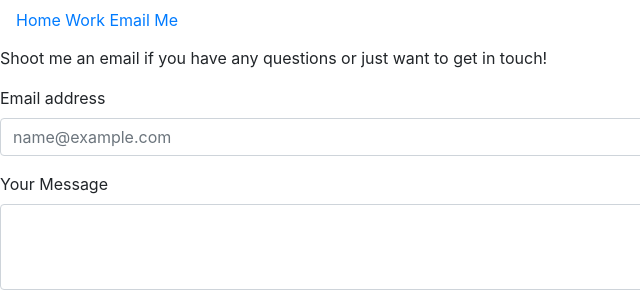
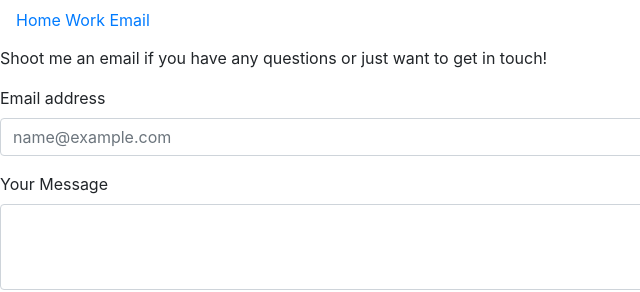
Before and after one commit to quintonpierce/WebPortfolio-, a plain HTML site: page contact.html in a window 1280 px wide. Shown: the top 292 px of the page, 0-640 px from the left. Drawn offline with nearby package versions, Linux system fonts and the light colour scheme.

Commit message:
Update contact.html

```diff
--- a/contact.html
+++ b/contact.html
@@ -15,7 +15,7 @@
                 <div class="navbar-left">
                     <a href="index.html">Home</a>
                     <a href="work.html">Work</a>
-                    <a href="contact.html">Email Me</a>
+                    <a href="contact.html">Email</a>
                 </div>
         </header>
 
```
